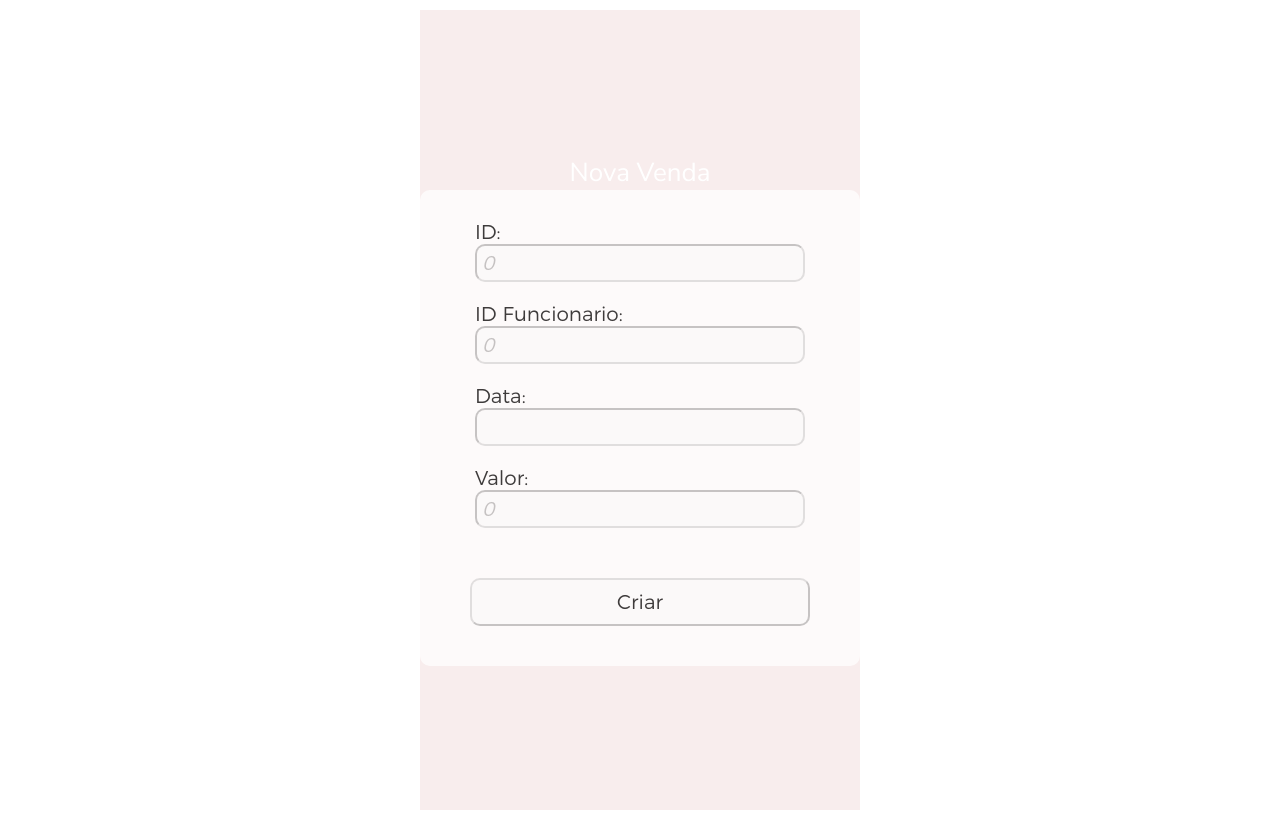
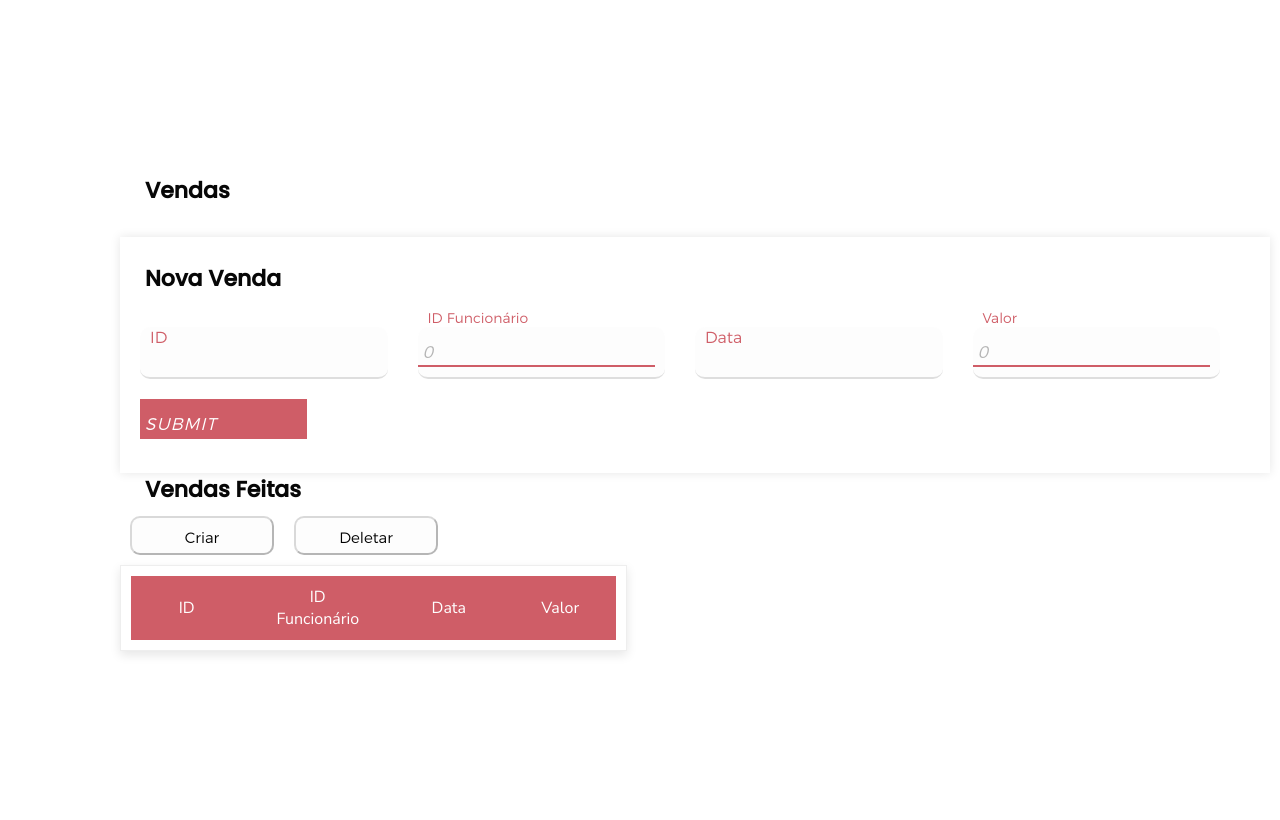
Before and after one commit to AmandaJacomette/TrabalhoBD-ES, a React (Create React App) app in the folder frontend/: page /VendasRealizadas in a window 1280 px wide. Built offline with nearby package versions, Linux system fonts and the light colour scheme.

Commit message:
Updated Sidebar
Just deleted the token condition to show other options because it wasn't working yet.

```diff
--- a/frontend/src/components/Sidebar.js
+++ b/frontend/src/components/Sidebar.js
@@ -48,35 +48,35 @@ function Sidebar ({userData, newMessage}) {
 					<svg width="40px" height="40px" viewBox="0 0 1024 1024" class="icon" version="1.1" xmlns="http://www.w3.org/2000/svg" fill="#000000"><g id="SVGRepo_bgCarrier" stroke-width="0"></g><g id="SVGRepo_tracerCarrier" stroke-linecap="round" stroke-linejoin="round"></g><g id="SVGRepo_iconCarrier"><path d="M531.8 385v483.3h0.1V385h-0.1z" fill="#343535"></path><path d="M670.9 497.1h86v16h-86zM670.9 625.1h86v16h-86zM233.9 241.1h86v16h-86zM384 241.1h86v16h-86zM233.9 369h86v16h-86zM384 369h86v16h-86zM234 497.5h86v16h-86zM384 497.2h86v16h-86z" fill="#39393A"></path><path d="M398.3 704.4c-11.9-11.9-28.4-19.3-46.5-19.3-36.2 0-65.8 29.6-65.8 65.8v117.4h20V750.9c0-12.2 4.8-23.6 13.5-32.3 8.7-8.7 20.2-13.5 32.3-13.5 12.2 0 23.6 4.8 32.3 13.5 8.7 8.7 13.5 20.2 13.5 32.3v117.4h20V750.9c0-18.1-7.4-34.5-19.3-46.5z" fill="#E73B37"></path><path d="M575.8 429v437.9h0.1V429h-0.1zM286.2 868.3h131.6-131.6z" fill="#343535"></path><path d="M896 868.3V385H575.9V111.6H128v756.7H64v44h896v-44h-64z m-364.1 0H172V155.6h359.9v712.7z m320.1-1.5H575.8V429H852v437.8z" fill="#39393A"></path></g></svg>
 					<div className="text-span">Recursos Humanos</div></span>
 				</a>
-				{ StoreContext.token == 3 || StoreContext.token == 1 ?
+
 					<a class="item-a">
 
 					<span className="item" onClick={(event) => newMessage(event, 3)}>
 					<svg width="40px" height="40px" viewBox="0 0 1024 1024" class="icon" version="1.1" xmlns="http://www.w3.org/2000/svg" fill="#000000"><g id="SVGRepo_bgCarrier" stroke-width="0"></g><g id="SVGRepo_tracerCarrier" stroke-linecap="round" stroke-linejoin="round"></g><g id="SVGRepo_iconCarrier"><path d="M960.1 258.4H245.8l-36.1-169H63.9v44h110.2l26.7 125 100.3 469.9 530 0.4v-44l-494.4-0.3-22.6-105.9H832l128.1-320.1z m-65 44L855.6 401H276.3l-21.1-98.6h639.9zM304.8 534.5L279.7 417h569.5l-47 117.5H304.8z" fill="#39393A"></path><path d="M375.6 810.6c28.7 0 52 23.3 52 52s-23.3 52-52 52-52-23.3-52-52 23.3-52 52-52m0-20c-39.7 0-72 32.2-72 72s32.2 72 72 72 72-32.2 72-72-32.3-72-72-72zM732 810.6c28.7 0 52 23.3 52 52s-23.3 52-52 52-52-23.3-52-52 23.3-52 52-52m0-20c-39.7 0-72 32.2-72 72s32.2 72 72 72c39.7 0 72-32.2 72-72s-32.3-72-72-72zM447.5 302.4h16v232.1h-16zM652 302.4h16v232.1h-16z" fill="#E73B37"></path><path d="M276.3 401l3.4 16-3.4-16z" fill="#343535"></path></g></svg>
 					<div className="text-span">Vendas</div></span>
 				</a>
-				: ' '}
 
-				{StoreContext.token == 2 || StoreContext.token == 1 ? <a class="item-a">
+
+				<a class="item-a">
 
 					<span className="item" onClick={(event) => newMessage(event, 4)}>
 					<svg width="40px" height="40px" viewBox="0 0 1024 1024" class="icon" version="1.1" xmlns="http://www.w3.org/2000/svg" fill="#000000"><g id="SVGRepo_bgCarrier" stroke-width="0"></g><g id="SVGRepo_tracerCarrier" stroke-linecap="round" stroke-linejoin="round"></g><g id="SVGRepo_iconCarrier"><path d="M512 599.6L107.9 311.1v19.7L512 619.3l404.1-288.6V311L512 599.6z" fill="#E73B37"></path><path d="M63.9 187v650h896.2V187H63.9z m852.2 598.5L672.2 611.3l-13.8 9.8L899.1 793H125.5l240.6-171.8-13.8-9.8-244.4 174.5V231h808.2v554.5z" fill="#39393A"></path><path d="M512.9 536.7m-10 0a10 10 0 1 0 20 0 10 10 0 1 0-20 0Z" fill="#E73B37"></path></g></svg>
-					<div className="text-span">Encomendas/</div></span>
-				</a> : ' '}
+					<div className="text-span">Encomendas</div></span>
+				</a>
 
 
-				{ StoreContext.token == 1 ? <a class="item-a">
+				<a class="item-a">
 
 					<span className="item"onClick={(event) => newMessage(event, 5)}>
 					<svg width="40px" height="40px" viewBox="0 0 1024 1024" class="icon" version="1.1" xmlns="http://www.w3.org/2000/svg" fill="#000000"><g id="SVGRepo_bgCarrier" stroke-width="0"></g><g id="SVGRepo_tracerCarrier" stroke-linecap="round" stroke-linejoin="round"></g><g id="SVGRepo_iconCarrier"><path d="M928.1 881v44H95.9V99h44v782z" fill="#39393A"></path><path d="M352 435.7v403.4H204V435.7h148m22-22H182v447.4h192V413.7zM608 307.9v531.2H460V307.9h148m22-22H438v575.2h192V285.9z" fill="#39393A"></path><path d="M866.1 177.3v663.9H714V177.3h152.1m20-20H694v703.9h192V157.3h0.1z" fill="#E73B37"></path></g></svg>
 					<div className="text-span">Relatórios</div></span>
-				</a> : ' '}
-				{ StoreContext.token == 1 ?
+				</a>
+
 				<a class="item-a">
 					<span className="item"onClick={(event) => newMessage(event, 6)}>
 					<svg width="40px" height="40px" viewBox="0 0 1024 1024" class="icon" version="1.1" xmlns="http://www.w3.org/2000/svg" fill="#000000"><g id="SVGRepo_bgCarrier" stroke-width="0"></g><g id="SVGRepo_tracerCarrier" stroke-linecap="round" stroke-linejoin="round"></g><g id="SVGRepo_iconCarrier"><path d="M531.8 385v483.3h0.1V385h-0.1z" fill="#343535"></path><path d="M670.9 497.1h86v16h-86zM670.9 625.1h86v16h-86zM233.9 241.1h86v16h-86zM384 241.1h86v16h-86zM233.9 369h86v16h-86zM384 369h86v16h-86zM234 497.5h86v16h-86zM384 497.2h86v16h-86z" fill="#39393A"></path><path d="M398.3 704.4c-11.9-11.9-28.4-19.3-46.5-19.3-36.2 0-65.8 29.6-65.8 65.8v117.4h20V750.9c0-12.2 4.8-23.6 13.5-32.3 8.7-8.7 20.2-13.5 32.3-13.5 12.2 0 23.6 4.8 32.3 13.5 8.7 8.7 13.5 20.2 13.5 32.3v117.4h20V750.9c0-18.1-7.4-34.5-19.3-46.5z" fill="#E73B37"></path><path d="M575.8 429v437.9h0.1V429h-0.1zM286.2 868.3h131.6-131.6z" fill="#343535"></path><path d="M896 868.3V385H575.9V111.6H128v756.7H64v44h896v-44h-64z m-364.1 0H172V155.6h359.9v712.7z m320.1-1.5H575.8V429H852v437.8z" fill="#39393A"></path></g></svg>
 					<div className="text-span">Funcionários</div></span>
-				</a>: ''}
+				</a>
 			<div className='options-below'>
 
 
--- a/frontend/src/components/style/style.css
+++ b/frontend/src/components/style/style.css
@@ -30,7 +30,7 @@
   .mform{
     height: 100%;
     /* width: 1250px; */
-    margin-left: 240px;
+    margin-left: 70px;
     background: #fff;
     padding: 15px 40px 10px 40px;
     /* box-shadow: 0px 0px 10px rgba(0,0,0,0.1); */
@@ -349,3 +349,11 @@ h1 {
   padding: 5px;
   width: 100px;
 }
+
+.container {
+  position: relative;
+}
+
+.containerEnc {
+  margin-left: 120px;
+}
--- a/frontend/src/pages/Departamento.js
+++ b/frontend/src/pages/Departamento.js
@@ -26,6 +26,7 @@ function createRandomUsers(count = 5) {
 
 function Departamento({userData}){
   const [tableData, setTableData] = useState([]);
+
   const { setToken, token } = useContext(StoreContext);
 
   useEffect(() => {
@@ -55,11 +56,13 @@ function Departamento({userData}){
     setTableData([]);
   }
 
+
     return (
         <div className="mform">
         <div className = "text">Funcionários</div>
       <button className= "update-btn" onClick={handleCreateUsers}>Create Users</button>
       <button className= "delete-btn" onClick={handleClearUsers}>Delete Users</button>
+
       <div class="table">
       <div class="table-header">
 
@@ -112,6 +115,8 @@ function Departamento({userData}){
           }
         </div>
       </div>
+
+
         </div>
   );
 }
--- a/frontend/src/pages/Encomendas.js
+++ b/frontend/src/pages/Encomendas.js
@@ -123,6 +123,7 @@ function Encomendas({userData}){
 
 
     return (
+      <div className="containerEnc">
         <div className="mform">
         <div class = "text">Encomendas</div>
         <form onSubmit={handleSubmit}>
@@ -298,7 +299,7 @@ function Encomendas({userData}){
         </div>
       </div>
 
-
+      </div>
   );
 }
 
--- a/frontend/src/pages/Home.js
+++ b/frontend/src/pages/Home.js
@@ -37,30 +37,30 @@ const Home = ({userData}) => {
         <div>
         <Sidebar userData={userData} newMessage={ handleClick }></Sidebar>
         <Usuario userData={userData}></Usuario>
-        {state.message == 0 ?
+        {state.message === 0 ?
           <h2>Pagina Inicial</h2>
         : ''}
-        {state.message == 1 ?
+        {state.message === 1 ?
           <JornadadeTrabalho userData={userData}></JornadadeTrabalho>
 
         : ''}
-        {state.message == 2 ?
+        {state.message === 2 ?
           <RecursosHumanos userData={userData}></RecursosHumanos>
 
         : ''}
-         {state.message == 3 ?
+         {state.message === 3 ?
           <VendasRealizadas userData={userData}></VendasRealizadas>
 
         : ''}
-         {state.message == 4 ?
+         {state.message === 4 ?
           <Encomendas userData={userData}></Encomendas>
 
         : ''}
-         {state.message == 5 ?
+         {state.message === 5 ?
           <Relatorios userData={userData}></Relatorios>
 
         : ''}
-         {state.message == 6 ?
+         {state.message === 6 ?
           <Departamento userData={userData}></Departamento>
 
         : ''}
--- a/frontend/src/pages/VendasRealizadas.js
+++ b/frontend/src/pages/VendasRealizadas.js
@@ -1,25 +1,42 @@
-import React, { useState, useEffect } from 'react';
+import React, { useState, useEffect, useContext } from 'react';
 import { Link, useNavigate } from 'react-router-dom';
 import {withRouter} from 'react-router-dom';
 import axios from 'axios';
 // import $ from 'jquery';
 
-import '../App.css';
+import '../components/style/style.css';
 import logo from "../img/logo.png"
 import Popup from '../components/popuplogin';
+import StoreContext from '../components/Store/Context';
+
+function createRandomVendas(count = 5) {
+  const vendas = [];
+
+  for (let i = 0; i < count; i++) {
+    vendas.push({
+      idVenda: 440 + i,
+      idFunc: 2001,
+      valor: 247.50 + (i * 5),
+      dataVenda: '01-01-2024'
+    });
+  }
+
+  return vendas;
+}
 
 
 function VendasRealizadas({userData}){
     //const history = useNavigate();
     const navigate = useNavigate();
+    const { setToken, token } = useContext(StoreContext);
+    const [tableData, setTableData] = useState([]);
 
     const[formData, setVenda] = useState({
-        venda: {
             idVenda: 0,
             idFunc: 0,
             valor: 0,
-            dataVenda: ' '
-        }
+            dataVenda: '01-01-2024'
+
     });
 
     const sendVendas = (data) => {
@@ -60,6 +77,33 @@ function VendasRealizadas({userData}){
   }
   */
 
+  useEffect(() => {
+    fetchData();
+  }, []);
+
+  const fetchData = async () => {
+    try {
+      /*
+      const response = await fetch("https://cities-qd9i.onrender.com/agents");
+      const agents = await response.json();
+
+      setTableData(agents);
+      */
+     console.log(tableData);
+    } catch (error) {
+      console.error("Error fetching data:", error);
+    }
+  };
+
+  const handleClearVendas = () => {
+    setTableData([]);
+  }
+
+const handleCreateVendas = () => {
+    const newUsers = createRandomVendas()
+    setTableData([...tableData, ...newUsers])
+}
+
   const handleSubmit = (event) => {
     event.preventDefault();
 
@@ -72,53 +116,130 @@ function VendasRealizadas({userData}){
       });*/
   };
 
+
+
     return (
-      <div className="App-header">
+      <div className="container">
+      <div className="mform">
+      <div className = "text">Vendas</div>
       <form onSubmit={handleSubmit}>
+
+          <div className='form-all'>
+            <div class = "text">
               Nova Venda
-            <div className='form'>
-                <label>
-                    ID:<br/>
+            </div>
+            <div class="form-row">
+            <div class="input-data">
               <input
                       name="idVenda"
                       className='dadosVenda'
-                        value={formData.venda.idVenda}
-                        onChange={handleInputChange} />
+                      value={formData.id}
+                      onChange={handleInputChange} required/>
+                      <div class="underline"></div>
+                  <label for="idVenda">
+                  ID
                   </label>
-                <label>
-                    ID Funcionario:<br/>
+            </div>
+            <div class="input-data">
               <input
-                        name="idFuncionario"
+                      name="idFunc"
                       className='dadosVenda'
-                        value={formData.venda.idFunc}
-                        onChange={handleInputChange} />
+                      value={formData.idFunc}
+                      onChange={handleInputChange} required/>
+                      <div class="underline"></div>
+                  <label for="idFunc">
+                  ID Funcionário
                   </label>
-                <label>
-                    Data:<br/>
+            </div>
+
+              <div class = "input-data">
                 <input
-                        name="dataVenda"
+                      name="data"
                       className='dadosVenda'
-                        value={formData.venda.dataVenda}
-                        onChange={handleInputChange} />
+                      value={formData.data}
+                      onChange={handleInputChange} required />
+                <div class="underline"></div>
+              <label for="data">
+                  Data
               </label>
-                <label>
-                    Valor:<br/>
+              </div>
+              <div class="input-data">
               <input
                       name="valor"
                       className='dadosVenda'
-                        value={formData.venda.valor}
-                        onChange={handleInputChange} />
+                      value={formData.valor}
+                      onChange={handleInputChange} required/>
+                      <div class="underline"></div>
+                  <label for="valor">
+                  Valor
                   </label>
-                <button type="submit"> Criar</button>
+            </div>
+            </div>
 
-            </div>
-        </form>
-        <div className='VendasFeitas'>
+
+              <div class="form-row submit-btn">
+                <div class="input-data">
+                  <div class="inner"></div>
+                    <input type="submit" value="submit"/>
 
                 </div>
               </div>
 
 
+          </div>
+      </form>
+      <div className='encomendasFeitas'>
+        <div className="mtable">
+        <div class = "text">Vendas Feitas</div>
+    <button className= "update-btn" onClick={handleCreateVendas}>Criar</button>
+    <button className= "delete-btn" onClick={handleClearVendas}>Deletar</button>
+    {
+
+    }
+    <div class="table">
+    <div class="table-header">
+
+    <div class="header__item">
+      <a id="idVenda" class="filter__link">
+        ID</a>
+      </div>
+      <div class="header__item">
+        <a id="idFunc" class="filter__link filter__link--number" >
+         ID Funcionário
+        </a>
+        </div>
+        <div class="header__item">
+        <a id="data" class="filter__link filter__link--number">
+          Data</a>
+        </div>
+        <div class="header__item">
+        <a id="valor" class="filter__link filter__link--number">
+          Valor</a>
+        </div>
+
+      </div>
+      <div class="table-content">
+        {
+          tableData.map((obj) => {
+            return (
+              <div class="table-row">
+                <div class="table-data">{obj.idVenda}</div>
+                <div class="table-data">{obj.idFunc}</div>
+                <div class="table-data">{obj.data}</div>
+                <div class="table-data">{obj.valor}</div>
+              </div>
+            );
+          })
+        }
+      </div>
+    </div>
+      </div>
+
+      </div>
+    </div>
+
+    </div>
+
   );
 }
 
```
Lines whose indentation alone changed are shown as unchanged.
